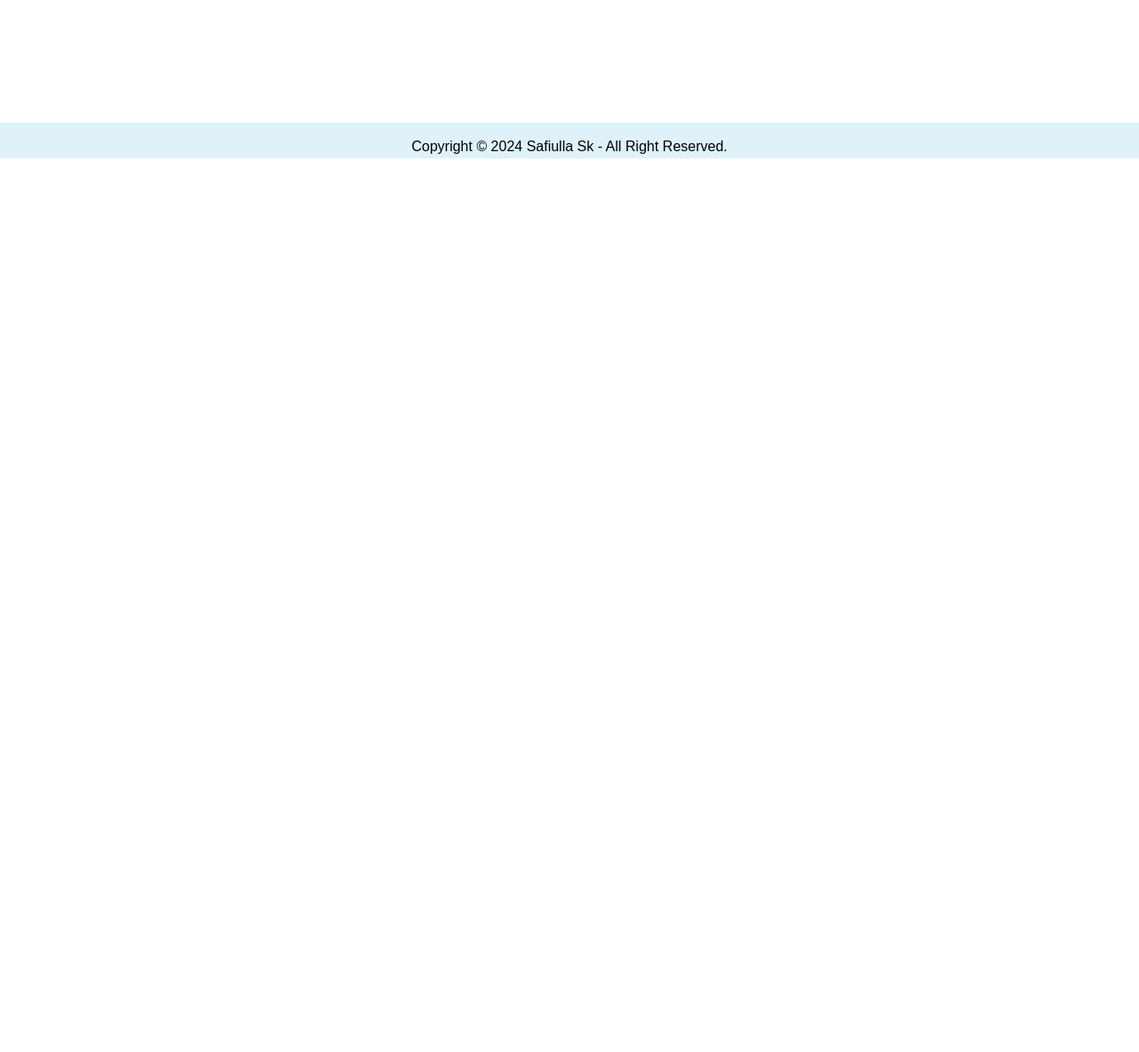
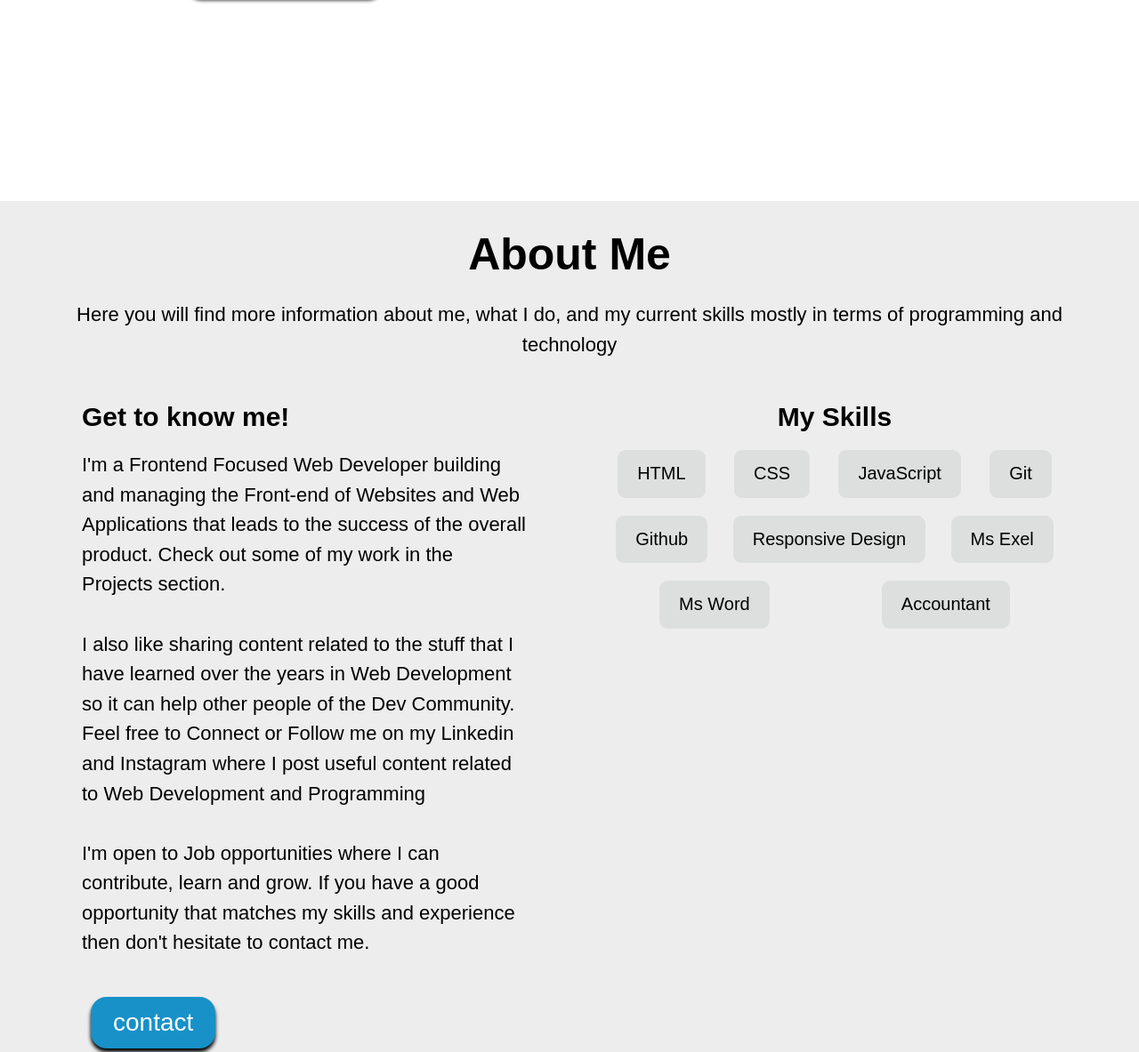
Before and after one commit to Safiulla-75/Protfolio, a plain HTML site: page index.html in a window 1280 px wide. Shown: the part 574-1757 px from the top of the page at 89% size. Before the commit the page ends 800 px from the top, so only its background shows below. Drawn offline with nearby package versions, Linux system fonts and the light colour scheme.

Commit message:
added HTML and CSS about section

```diff
--- /dev/null
+++ b/assets/css/about.css
@@ -0,0 +1,69 @@
+.about_container{
+  padding: 44px;
+  text-align: center;
+  line-height: 2.1rem;
+  background-color: rgb(238, 237, 237);
+}
+.about_container h1{
+  font-size: 50px;
+}
+.container_para{
+  font-size: 22px;
+}
+.about_section{
+  max-width:100%;
+  display: flex;
+}
+.first_about{
+  width: 50%;
+  text-align:left;
+  padding: 23px;
+  margin: 25px;
+  line-height: 2.1rem;
+}
+.first_about h3{
+font-size: 30px;
+margin-bottom: 20px;
+}
+.first_about p{
+  font-size: 22px;
+}
+.first_about button{
+  margin: 10px;
+}
+.second_about{
+  width: 50%;
+  padding: 23px;
+  margin: 25px;
+}
+.second_about h3{
+  font-size: 30px;
+  margin-bottom: 20px;
+}
+.my_skills{
+  display: flex;
+  justify-content:space-around;
+  align-items: center;
+  flex-wrap: wrap;
+  gap: 20px;
+
+}
+.skill{
+  font-size: 20px;
+  background-color: rgb(221, 223, 223);
+  padding: 10px 22px;
+  border-radius: 9px;
+}
+
+
+@media screen and (max-width: 858px){
+  .about_section{
+    flex-direction: column;
+  }
+  .first_about{
+    width: 100%;
+  }
+  .second_about{
+    width: 100%;
+  }
+}
--- a/index.html
+++ b/index.html
@@ -5,6 +5,8 @@
   <meta name="viewport" content="width=device-width, initial-scale=1.0">
   <title>Document</title>
   <link rel="stylesheet" href="style.css">
+  <link rel="stylesheet" href="assets/css/about.css">
+  <link rel="stylesheet" href="https://fonts.googleapis.com/css2?family=Material+Symbols+Outlined:opsz,wght,FILL,GRAD@24,400,0,0" />
 </head>
 <body>
   <header>
@@ -20,6 +22,9 @@
           <li><a href="#">Contact</a></li>
         </ul>
       </div>
+      <span class="material-symbols-outlined">
+        menu
+        </span>
     </div>
   </header>
   <main>
@@ -34,9 +39,43 @@
         <img src="images/Safiulla-removebg 2.png" alt="Safiulla">
 
       </section>
+    </div>
+    <div class="about_container">
+      <h1>About Me</h1><br>
+      <p class="container_para">Here you will find more information about me, what I do, and my current skills mostly in terms of programming and technology</p>
+      <div class="about_section">
+        <div class="first_about">
+          <h3>
+            Get to know me!
+          </h3>
+          <p>
+            I'm a Frontend Focused Web Developer building and managing the Front-end of Websites and Web Applications that leads to the success of the overall product. Check out some of my work in the Projects section.
+          </p><br>
+          <p>
+            I also like sharing content related to the stuff that I have learned over the years in Web Development so it can help other people of the Dev Community. Feel free to Connect or Follow me on my Linkedin and Instagram where I post useful content related to Web Development and Programming
+          </p><br>
+          <p>
+            I'm open to Job opportunities where I can contribute, learn and grow. If you have a good opportunity that matches my skills and experience then don't hesitate to contact me.
+          </p><br>
+          <button class="about_button">contact</button>
 
+      </div>
+      <div class="second_about">
+        <h3>My Skills</h3>
+        <div class="my_skills">
+          <div class="skill">HTML</div>
+          <div class="skill">CSS</div>
+          <div class="skill">JavaScript</div>
+          <div class="skill">Git</div>
+          <div class="skill">Github</div>
+          <div class="skill">Responsive Design</div>
+          <div class="skill">Ms Exel</div>
+          <div class="skill">Ms Word</div>
+          <div class="skill">Accountant</div>
+        </div>
+
+      </div>
     </div>
-
   </main>
   <footer><br>
     <div>Copyright © 2024 Safiulla Sk - All Right Reserved.</div>
--- a/style.css
+++ b/style.css
@@ -40,9 +40,12 @@
   color: crimson;
   text-decoration: underline;
 }
+.container span{
+  display: none;
+}
 .main-container{
   max-width: 100%;
-  height: 89vh;
+  height: 100vh;
   display: flex;
   justify-content:center;
   align-items: center;
@@ -95,7 +98,6 @@ footer{
 
   .main-container{
     flex-direction: column;
-    justify-content: center;
   }
   .first-section{
     font-size: 32px;
@@ -109,10 +111,14 @@ footer{
     height: 40px;
     padding-left:10px;
   }
+  .container span{
+    display: flex;
+  }
   .logo-img img{
     width: 38px;
   }
   .list-ul{
+    display: none;
     gap: 10px;
     padding-right: 40px;
   }
```
